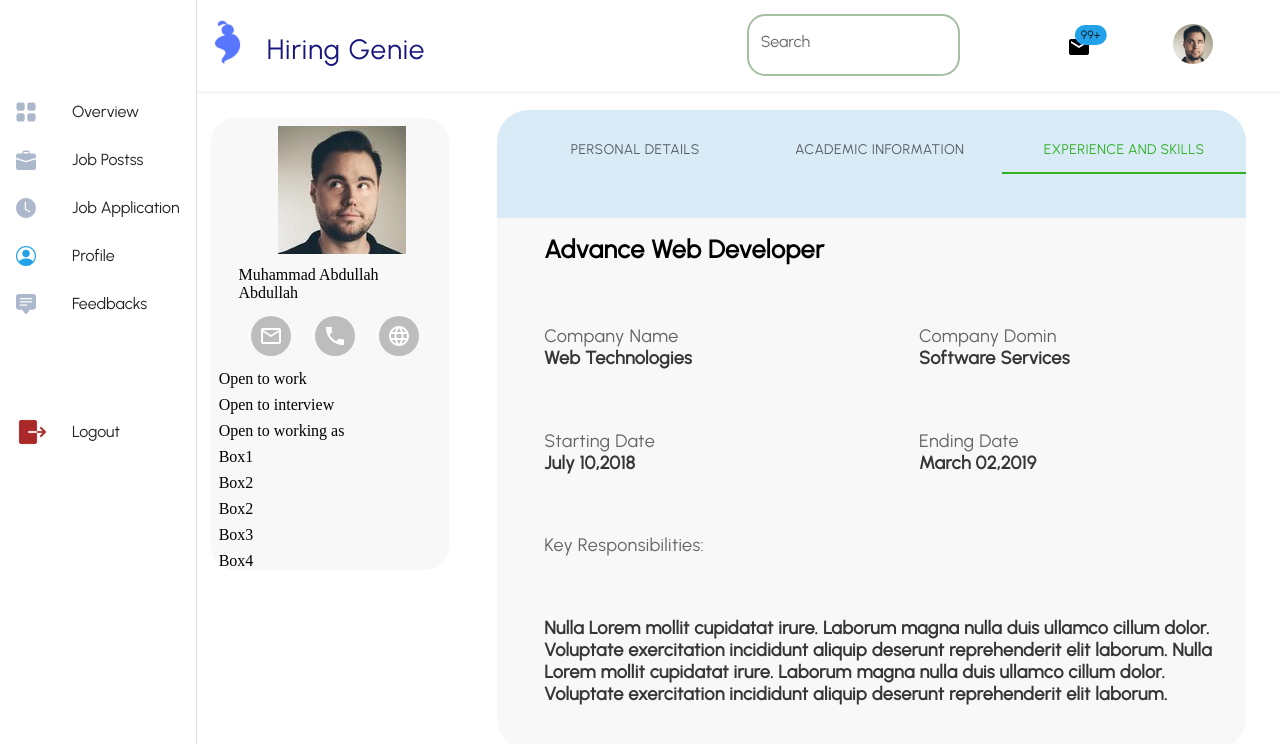
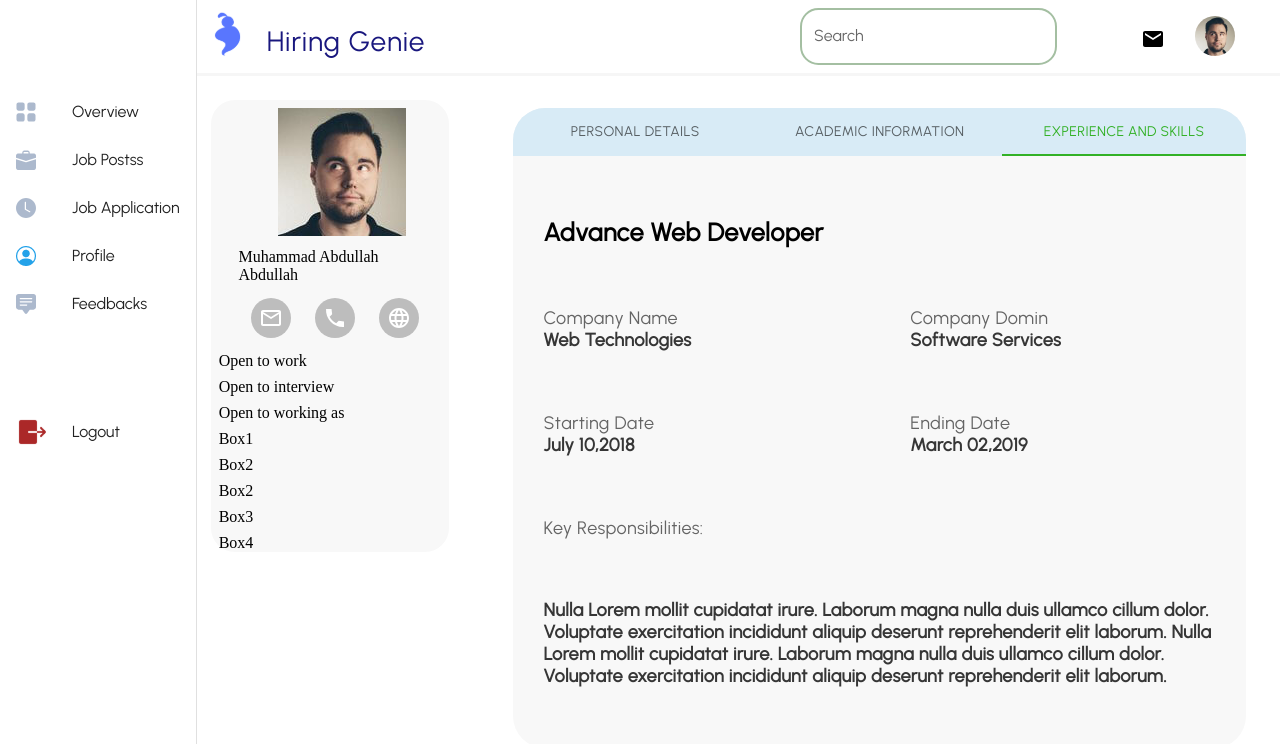
Before and after one commit to MuhammadAbdullahDogar/hg, a Next.js app: page /homePages/userExperience in a window 1280 px wide. Shown: the top 744 px of the page. Built offline with nearby package versions, Linux system fonts and the light colour scheme.

Commit message:
console error fix

```diff
--- a/pages/Navbar.js
+++ b/pages/Navbar.js
@@ -6,7 +6,7 @@ import { Grid } from '@mui/material'
 import { styled } from '@mui/material/styles';
 
 const Anchor = styled('a')({});
-function NextLinkComposed(props) {
+const NextLinkComposed = React.forwardRef(function NextLinkComposed(props, ref) {
     const { to, linkAs, replace, scroll, shallow, prefetch, locale, ...other } = props;
 
     return (
@@ -23,7 +23,7 @@ function NextLinkComposed(props) {
             <Anchor {...other} />
         </NextLink>
     );
-}
+},);
 const Navbar = (props) => {
     const navbar_sign = {
         width: '5.5625rem',
--- a/pages/homePages/topNavbar.jsx
+++ b/pages/homePages/topNavbar.jsx
@@ -9,17 +9,17 @@ const navbar = () => {
         <>
             <Grid container>
                 <Grid item xs={2}></Grid>
-                <Grid item xs={.5} sx={{ marginTop: '1.2rem' }}><img src='/logo.svg'></img></Grid>
-                <Grid item xs={2} sx={{ marginTop: '2rem' }}><Typography variant='profileLogoFont'>Hiring Genie</Typography></Grid>
-                <Grid item xs={2.5}></Grid>
-                <Grid item xs={2} sx={{ marginTop: '.9rem' }}><MyTextField label="Search" fullwidth></MyTextField></Grid>
-                <Grid item xs={1}></Grid>
-                <Grid item xs={1}sx={{ marginTop: '2.2rem' }}>
-                    <Badge color="secondary" badgeContent={1000} max={99}>
+                <Grid item xs={.5} sx={{ marginTop: '.7rem' }}><img src='/logo.svg'></img></Grid>
+                <Grid item xs={2} sx={{ marginTop: '1.5rem' }}><Typography variant='profileLogoFont'>Hiring Genie</Typography></Grid>
+                <Grid item xs={3}></Grid>
+                <Grid item xs={2.5} sx={{ marginTop: '.5rem'}}><MyTextField label="Search" fullwidth ></MyTextField></Grid>
+                <Grid item xs={.7}></Grid>
+                <Grid item xs={.5}sx={{ marginTop: '1.7rem' }}>
+                    <Badge color="secondary" >
                     <MailIcon />
                 </Badge></Grid>
-                <Grid item xs={1} sx={{ marginTop: '1.5rem' }}><Avatar alt="Travis Howard" src="/demo.jpg" /></Grid>
-                <Grid item xs={12} sx={{borderBottom:'3px solid #F6F6F6',marginTop:'.9rem'}}I></Grid>
+                <Grid item xs={.8} sx={{ marginTop: '1rem' }}><Avatar alt="Travis Howard" src="/demo.jpg" /></Grid>
+                <Grid item xs={12} sx={{borderBottom:'3px solid #F6F6F6',marginTop:'.5rem'}}I></Grid>
             </Grid>
         </>
     )
--- a/pages/homePages/userProfileData/useExperienceAndSkills.jsx
+++ b/pages/homePages/userProfileData/useExperienceAndSkills.jsx
@@ -1,11 +1,15 @@
 import React from 'react'
 import UserProfileTab from './userProfileTab'
-import { Grid, Typography } from '@mui/material'
+import { Grid, Typography,Box } from '@mui/material'
 const useExperienceAndSkills = () => {
     return (
         <>
-            <Grid container sx={{ borderRadius: '2rem', backgroundColor: '#F8F8F8', minHeight: '80vh' }} spacing={2}>
-                <Grid item xs={12} sx={{ backgroundColor: '#D8EBF6', borderRadius: '2rem 2rem 0 0' }}><UserProfileTab value={2}></UserProfileTab></Grid>
+            <Grid container sx={{ borderRadius: '2rem', backgroundColor: '#F8F8F8', minHeight: '80vh' }}>
+                <Grid item xs={12} >
+                    <Box sx={{ backgroundColor: '#D8EBF6', borderRadius: '2rem 2rem 0 0'}}>
+                        <UserProfileTab value={2}></UserProfileTab>
+                    </Box>
+                </Grid>
                 <Grid item xs={.5}></Grid>
                 <Grid item xs={11}><Typography variant="displayh1">Advance Web Developer</Typography></Grid>
                 <Grid item xs={.5}></Grid>
--- a/pages/homePages/userProfileData/userProfileTab.jsx
+++ b/pages/homePages/userProfileData/userProfileTab.jsx
@@ -3,6 +3,7 @@ import Tabs from '@mui/material/Tabs';
 import Tab from '@mui/material/Tab';
 import { styled } from '@mui/material/styles';
 import NextLink from "next/link";
+import { Box } from '@mui/material';
 
 const Anchor = styled('a')({});
 const NextLinkComposed = React.forwardRef(function NextLinkComposed(props, ref) {
@@ -35,12 +36,14 @@ const UserProfileTab = (props) => {
                 value={value}
                 onChIange={handleChange}
                 variant="fullWidth"
-                sx={{fontFamily: 'Urbanist',
-                letterSpacing: '0.02em',
-                fontWeight: '600',
-                lineHeight: "1.375rem",
-                fontSize: '1.125rem',
-                color: '#363636'}}
+                sx={{
+                    fontFamily: 'Urbanist',
+                    letterSpacing: '0.02em',
+                    fontWeight: '600',
+                    lineHeight: "1.375rem",
+                    fontSize: '1.125rem',
+                    color: '#363636',
+                }}
             >
                 <Tab component={NextLinkComposed} label="Personal Details" to="/homePages/userDashboard" />
                 <Tab component={NextLinkComposed} label="Academic Information" to="/homePages/userAcademicInformation" />
--- a/pages/login.js
+++ b/pages/login.js
@@ -11,7 +11,7 @@ import Backdrop from '@mui/material/Backdrop';
 
 const Login_dark = () => {
     const [state, setState] = useState({ active_candiate_btn: 'btn_active', active_company_btn: '' });
-    const [err, setError] = useState({ err_msg: '', err_color: '' });
+    const [err, setError] = useState({ err_msg: '', err_color:false });
     const [email, setEmail] = useState('');
     const [password, setPassword] = useState('');
     const [open, setOpen] = useState(false);
@@ -79,7 +79,7 @@ const Login_dark = () => {
 
                 if (res.status === 400 || !data) {
                     setOpen(false);
-                    setError({ err_msg: "Invalid credentials", err_color: 'error' })
+                    setError({ err_msg: "Invalid credentials", err_color:true })
 
                 } else {
                     // Router.push('/profile_development/ProfileAbout');
@@ -98,7 +98,7 @@ const Login_dark = () => {
                 <Box className='circle_top_login'></Box>
                 <Box className='circle_bottom_login'></Box>
                 <Box className='login_signup_glass' >
-                    <Box sx={{ marginTop: '1.5rem' }}><Navbar color='var(--color-text)' btnName='signup' /></Box>
+                    {/* <Box sx={{ marginTop: '1.5rem' }}><Navbar color='var(--color-text)' btnName='signup' /></Box> */}
                     <Stack direction="column" justifyContent="center" alignItems="center" mt={{ xs: 2, md: 1 }} spacing={{ xs: 1.5, md: 2.5, xl: 3.5 }}>
                         <Typography variant="hgTopHeading">LOGIN TO HIRING GENIE</Typography>
                         <div>
--- a/styles/Date_Picker.js
+++ b/styles/Date_Picker.js
@@ -8,7 +8,7 @@ import { DatePicker } from '@mui/x-date-pickers/DatePicker';
 
 export default function Date_Picker(props) {
     const [value, setValue] = React.useState(null);
-    return (
+    return ({value},
         <LocalizationProvider dateAdapter={AdapterDayjs}>
             <DatePicker
                 label={props.label}
--- a/styles/MyTextField.js
+++ b/styles/MyTextField.js
@@ -7,6 +7,7 @@ import React from 'react'
 const CustomTextField = styled(TextField)(() => ({
     '& .MuiOutlinedInput-input': {
         fontSize:20,
+        height:'1.5rem'
     },
     '& label.Mui-focused': {
         color: '#32B126'
```
